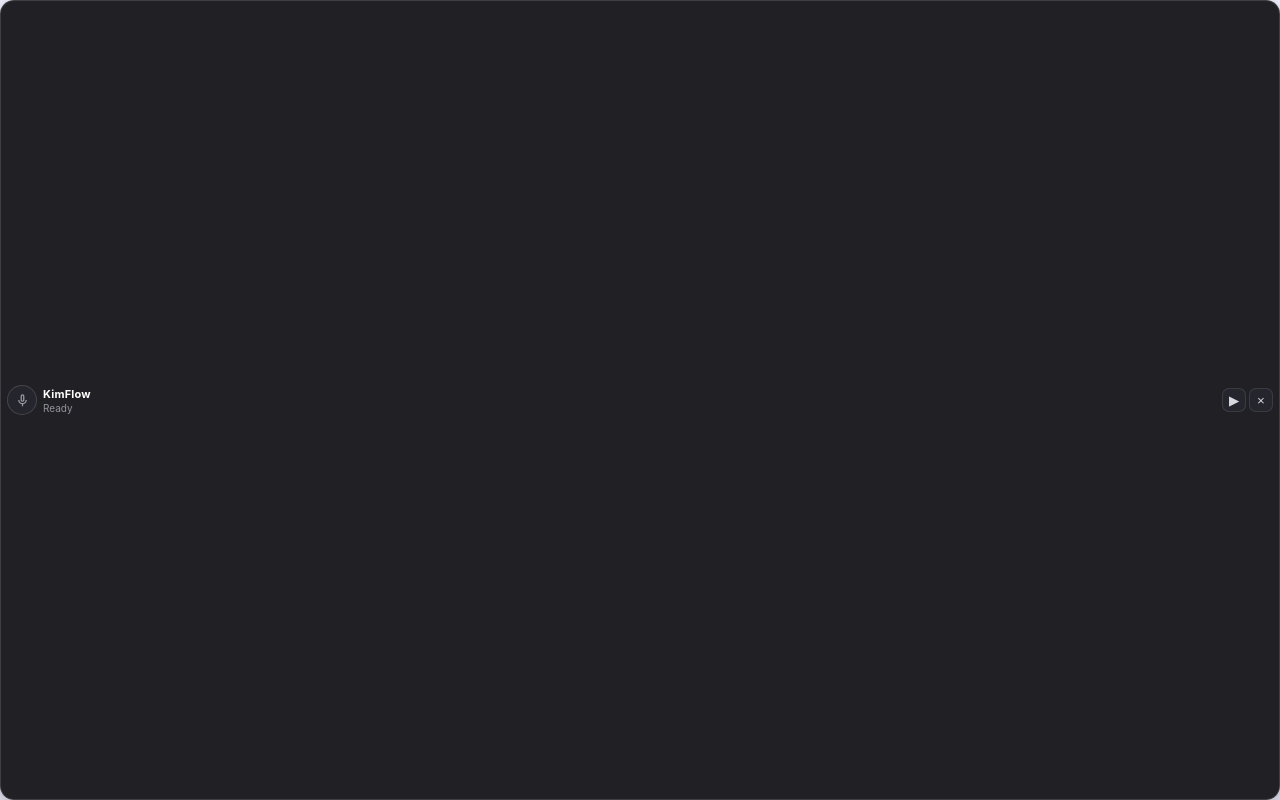
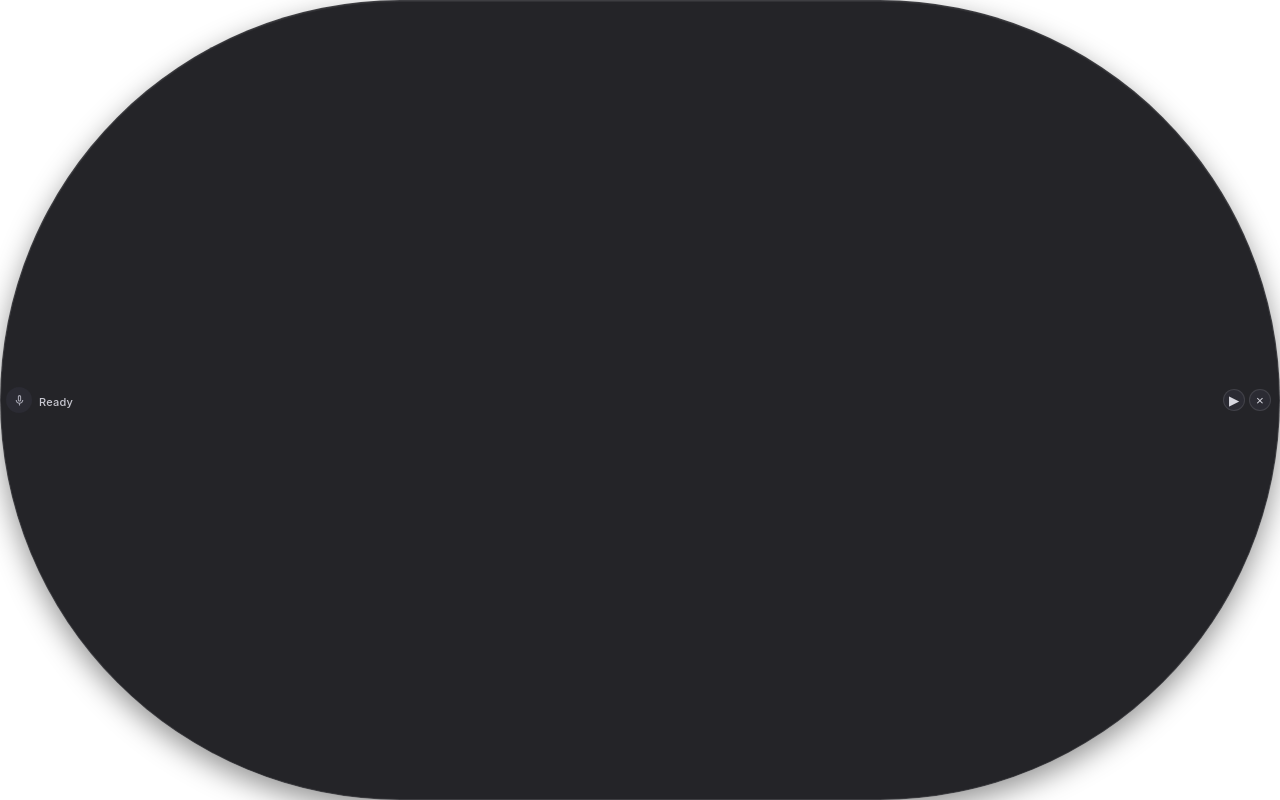
Before and after one commit to Hero00001/kimflow, a website built with Vite: page src/overlay.html in a window 1280 px wide. Built offline with nearby package versions, Linux system fonts and the light colour scheme.

Commit message:
feat(overlay): enhance overlay UI and improve window management

```diff
--- a/src/overlay.html
+++ b/src/overlay.html
@@ -5,86 +5,80 @@
     <meta name="viewport" content="width=device-width, initial-scale=1.0" />
     <title>KimFlow</title>
     <style>
-      :root { --accent: #6875f5; --accent-glow: rgba(104, 117, 245, 0.38); }
+      :root { --accent: #6875f5; --accent-glow: rgba(104, 117, 245, 0.35); }
       * { box-sizing: border-box; margin: 0; padding: 0; }
       html, body { width: 100%; height: 100%; overflow: hidden; }
       body {
-        color: #e8e8ed;
+        color: #ececf1;
         background: transparent;
         font-family: -apple-system, BlinkMacSystemFont, "Segoe UI", sans-serif;
         user-select: none;
         -webkit-user-select: none;
       }
       .widget {
-        width: 100%; height: 100%; padding: 6px;
-        display: flex; align-items: center; gap: 6px;
-        border: 1px solid rgba(255, 255, 255, 0.14);
-        border-radius: 14px;
-        background: rgba(20, 20, 24, 0.94);
-        box-shadow: 0 14px 38px rgba(0, 0, 0, 0.35), 0 0 24px var(--accent-glow);
-        backdrop-filter: blur(18px);
-        -webkit-backdrop-filter: blur(18px);
+        width: 100%; height: 100%; padding: 4px 8px 4px 5px;
+        display: flex; align-items: center; gap: 7px;
+        border: 1px solid rgba(255, 255, 255, 0.12);
+        border-radius: 999px;
+        background: rgba(18, 18, 22, 0.92);
+        box-shadow: 0 10px 28px rgba(0, 0, 0, 0.42), inset 0 1px 0 rgba(255, 255, 255, 0.06);
+        backdrop-filter: blur(14px);
+        -webkit-backdrop-filter: blur(14px);
       }
       .drag-handle {
         -webkit-app-region: drag;
         flex: 1;
-        min-width: 60px;
+        min-width: 0;
         height: 100%;
-        display: flex; align-items: center; gap: 6px;
+        display: flex; align-items: center; gap: 7px;
         cursor: grab;
       }
       .drag-handle:active { cursor: grabbing; }
       .mic {
         position: relative;
-        width: 30px; height: 30px; flex: 0 0 30px;
+        width: 26px; height: 26px; flex: 0 0 26px;
         display: flex; align-items: center; justify-content: center;
-        border: 1px solid rgba(255, 255, 255, 0.14);
         border-radius: 50%;
-        background: #25252d;
-        color: #9a9aa5;
-        transition: background .2s ease, color .2s ease, border-color .2s ease;
+        background: #2b2b33;
+        color: #a4a4b0;
+        transition: background .2s ease, color .2s ease, box-shadow .2s ease, transform .15s ease;
       }
-      .mic svg { width: 15px; height: 15px; fill: currentColor; z-index: 1; }
+      .mic svg { width: 13px; height: 13px; fill: currentColor; z-index: 1; }
       .waves, .waves::before, .waves::after {
-        position: absolute; inset: -4px;
+        position: absolute; inset: -3px;
         border: 1px solid transparent; border-radius: 50%;
       }
       .waves::before, .waves::after { content: ''; opacity: 0; }
       .mic.recording {
-        color: #fff; background: color-mix(in srgb, var(--accent) 75%, #202026);
-        border-color: var(--accent); box-shadow: 0 0 0 3px var(--accent-glow);
+        color: #fff; background: var(--accent);
+        box-shadow: 0 0 0 3px var(--accent-glow);
       }
       .mic.recording .waves, .mic.recording .waves::before, .mic.recording .waves::after {
-        border-color: var(--accent); animation: voice-wave 1.8s ease-out infinite;
+        border-color: var(--accent); animation: wave-ring 1.6s ease-out infinite;
       }
-      .mic.recording .waves::before { animation-delay: .6s; }
-      .mic.recording .waves::after { animation-delay: 1.2s; }
-      .mic.paused { color: #f59e0b; border-color: #f59e0b; }
-      .mic.transcribing { color: #f59e0b; border-color: #f59e0b; }
-      .state {
-        display: flex; flex-direction: column; gap: 1px;
-        overflow: hidden; white-space: nowrap;
-      }
-      .brand { color: #fff; font-size: 11px; font-weight: 700; letter-spacing: .02em; }
-      .state-text { color: #92929d; font-size: 10px; }
+      .mic.recording .waves::before { animation-delay: .55s; }
+      .mic.recording .waves::after { animation-delay: 1.1s; }
+      .mic.paused, .mic.transcribing { color: #f5a623; background: rgba(245, 166, 35, 0.16); }
+      .state { overflow: hidden; }
+      .state-text { color: #c7c7d0; font-size: 11px; font-weight: 500; letter-spacing: .02em; white-space: nowrap; }
       .controls {
         -webkit-app-region: no-drag;
-        display: flex; align-items: center; gap: 3px;
+        display: flex; align-items: center; gap: 4px;
       }
       .control {
-        width: 24px; height: 24px; padding: 0;
+        width: 22px; height: 22px; padding: 0;
         display: flex; align-items: center; justify-content: center;
-        border: 1px solid rgba(255, 255, 255, .1); border-radius: 7px;
-        background: #25252d; color: #d8d8df; cursor: pointer;
-        transition: transform .15s ease, background .15s ease, color .15s ease;
+        border: 1px solid rgba(255, 255, 255, .1); border-radius: 50%;
+        background: #2b2b33; color: #d7d7df; cursor: pointer;
+        transition: transform .15s ease, background .15s ease, color .15s ease, border-color .15s ease;
       }
-      .control:hover { color: #fff; background: var(--accent); transform: translateY(-1px); }
-      .control.cancel:hover { background: #f43f5e; }
-      .control:disabled { opacity: .38; cursor: default; transform: none; }
+      .control:hover { color: #fff; background: var(--accent); border-color: var(--accent); transform: translateY(-1px); }
+      .control.cancel:hover { background: #f43f5e; border-color: #f43f5e; }
+      .control:disabled { opacity: .35; cursor: default; transform: none; }
       .hidden { display: none !important; }
-      @keyframes voice-wave {
-        0% { transform: scale(.8); opacity: .9; }
-        100% { transform: scale(1.65); opacity: 0; }
+      @keyframes wave-ring {
+        0% { transform: scale(.75); opacity: .9; }
+        100% { transform: scale(1.6); opacity: 0; }
       }
     </style>
   </head>
@@ -98,7 +92,7 @@
             <path d="M17 11c0 2.76-2.24 5-5 5s-5-2.24-5-5H5c0 3.53 2.61 6.43 6 6.92V21h2v-3.08c3.39-.49 6-3.39 6-6.92h-2z"/>
           </svg>
         </div>
-        <div class="state"><strong class="brand">KimFlow</strong><span class="state-text" id="state-text">Ready</span></div>
+        <div class="state"><span class="state-text" id="state-text">Ready</span></div>
       </div>
       <div class="controls" aria-label="Recording controls">
         <button class="control" id="start-btn" title="Start recording" aria-label="Start recording">▶</button>
```
Also changed, not shown: main.cjs (+13 -4 lines).
